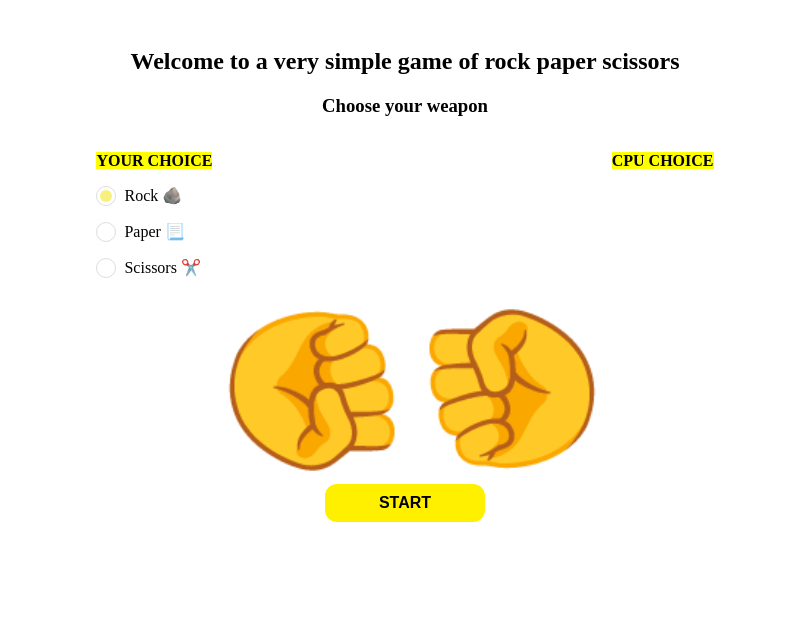
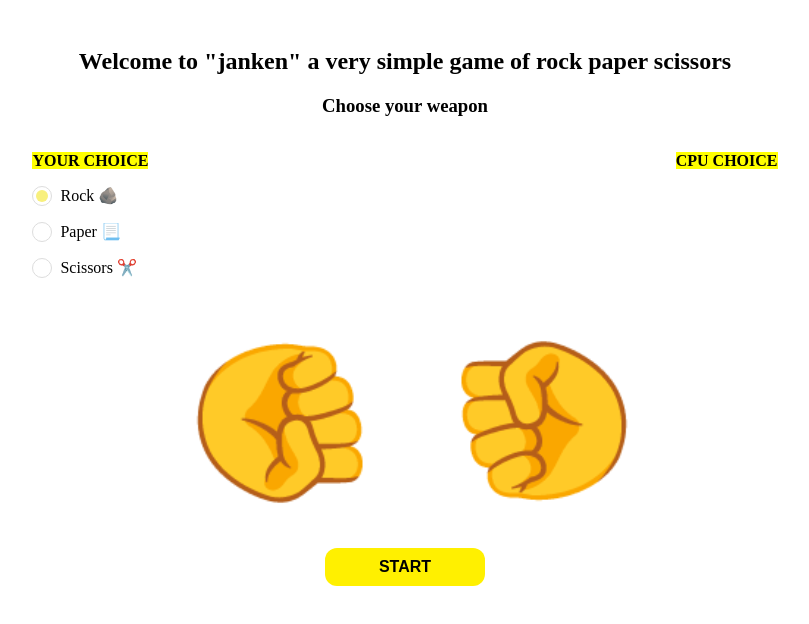
Before and after one commit to noliver-ykc/rock-paper-scissors, a website: page index.html in a window 1280 px wide. Shown: the whole page, without its empty margins (235-1044 px from the left). Drawn offline with Linux system fonts and the light colour scheme.

Commit message:
added spacing between PC and User choice and changed app name to janken

```diff
--- a/index.html
+++ b/index.html
@@ -9,7 +9,7 @@
 </head>
 <body>
   <div class="container">
-    <h2>Welcome to a very simple game of rock paper scissors</h2>
+    <h2>Welcome to "janken" a very simple game of rock paper scissors</h2>
     <h3>Choose your weapon</h3>
 
     <div id="match-result">
--- a/styles/styles.css
+++ b/styles/styles.css
@@ -33,6 +33,7 @@
   font-size: 10em;
   cursor: pointer;
   margin-bottom: 0;
+  padding: .2em;
 }
 
 .cpu-fist {
```
